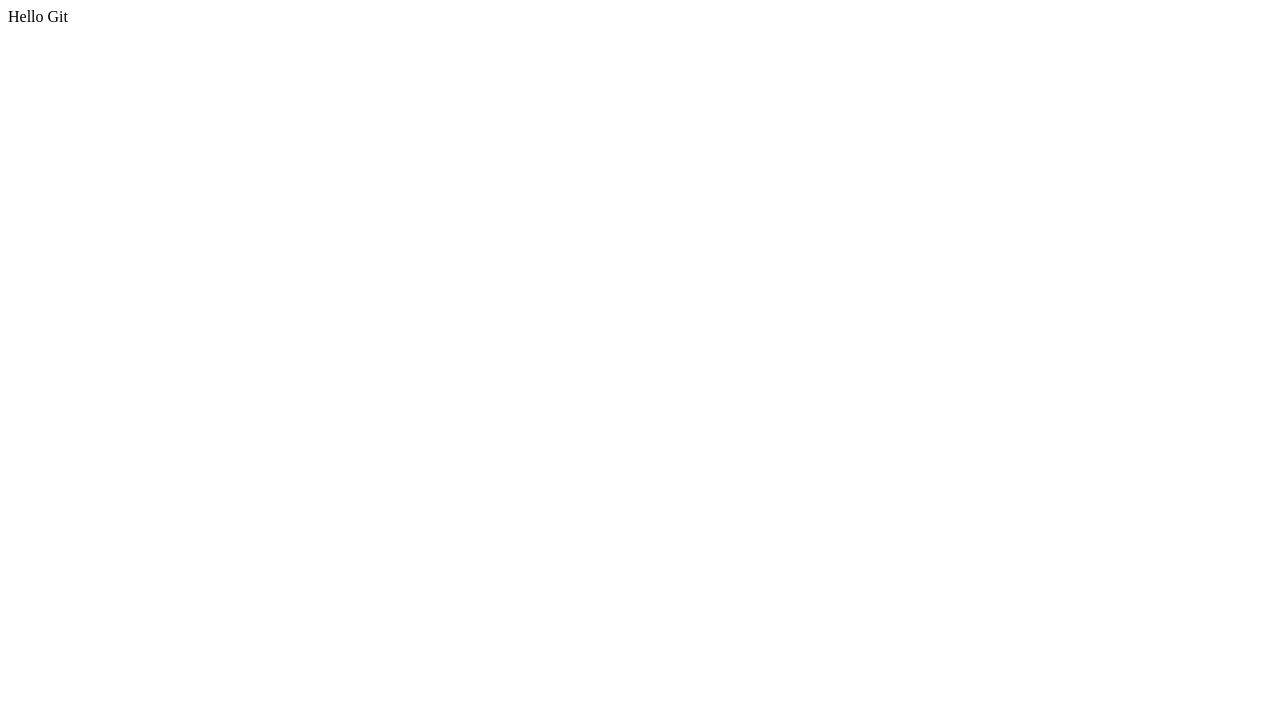
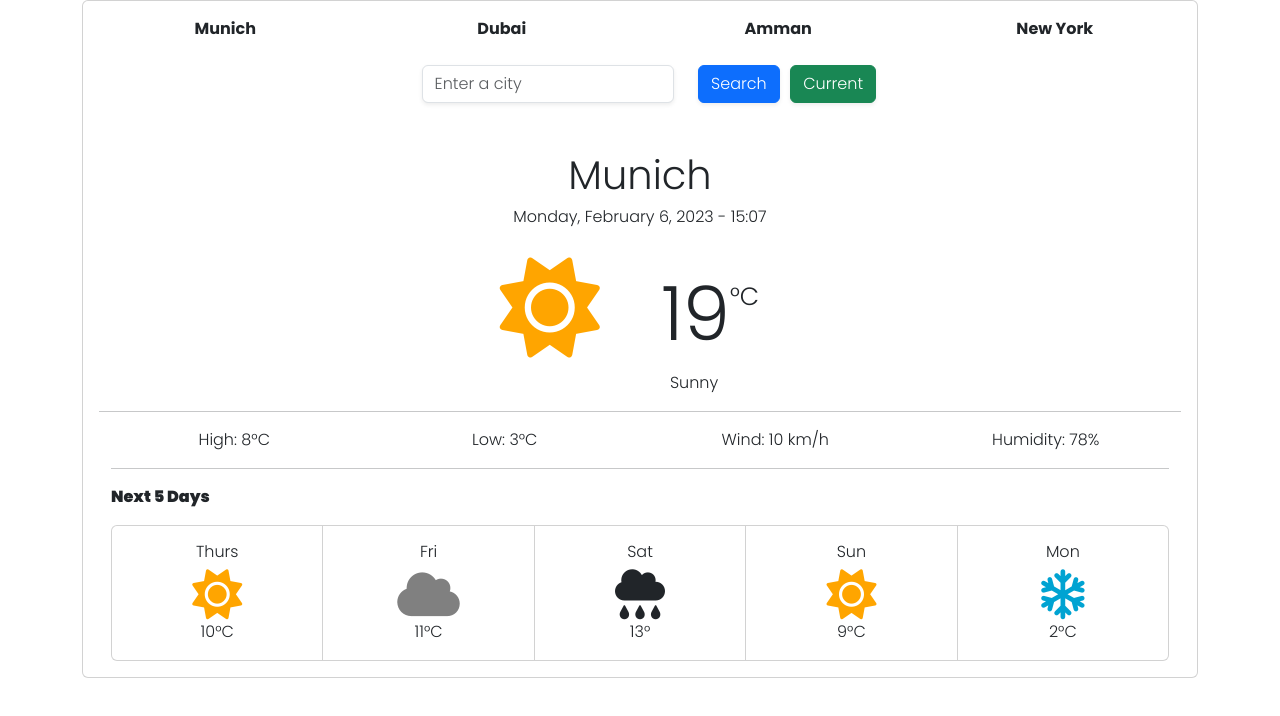
Before and after one commit to godeh2016/my-weather-app, a plain HTML site: page index.html in a window 1280 px wide. Drawn offline with nearby package versions, Linux system fonts and the light colour scheme.

Commit message:
Created the HTML, JS, and CSS files

```diff
--- a/index.html
+++ b/index.html
@@ -3,10 +3,145 @@
   <head>
     <meta charset="UTF-8" />
     <meta http-equiv="X-UA-Compatible" content="IE=edge" />
-    <meta name="viewport" content="width=, initial-scale=1.0" />
-    <title>Document</title>
+    <meta name="viewport" content="width=device-width, initial-scale=1.0" />
+    <link
+      href="https://fonts.googleapis.com/css2?family=Poppins:ital,wght@0,100;0,200;0,300;0,600;0,700;0,800;0,900;1,100;1,200;1,600;1,700;1,800;1,900&display=swap"
+      rel="stylesheet"
+    />
+    <link
+      href="https://cdn.jsdelivr.net/npm/bootstrap@5.3.0-alpha1/dist/css/bootstrap.min.css"
+      rel="stylesheet"
+      integrity="sha384-GLhlTQ8iRABdZLl6O3oVMWSktQOp6b7In1Zl3/Jr59b6EGGoI1aFkw7cmDA6j6gD"
+      crossorigin="anonymous"
+    />
+    <script
+      src="https://kit.fontawesome.com/3afdc3e2e4.js"
+      crossorigin="anonymous"
+    ></script>
+    <script src="https://unpkg.com/axios@1.1.2/dist/axios.min.js"></script>
+    <link rel="stylesheet" href="src/style.css" />
+    <title>Munich Weather</title>
   </head>
   <body>
-    Hello Git
+    <div class="container">
+      <div class="card">
+        <div class="card-body">
+          <div class="text-center">
+            <div class="row cities">
+              <div class="col">Munich</div>
+              <div class="col">Dubai</div>
+              <div class="col">Amman</div>
+              <div class="col">New York</div>
+            </div>
+            <br />
+            <div class="weather-app">
+              <form id="search-form">
+                <div class="row justify-content-center align-items-center">
+                  <div class="col-3">
+                    <input
+                      type="search"
+                      class="form-control shadow-sm"
+                      placeholder="Enter a city"
+                      id="city-input"
+                    />
+                  </div>
+                  <div class="col-1">
+                    <input
+                      type="submit"
+                      class="btn btn-primary shadow-sm"
+                      value="Search"
+                    />
+                  </div>
+                  <div class="col-1">
+                    <input
+                      type="button"
+                      class="btn btn-success shadow-sm"
+                      value="Current"
+                      id="current-location-button"
+                    />
+                  </div>
+                </div>
+              </form>
+              <br />
+              <br />
+
+              <h1 id="city">Munich</h1>
+              <h6>January 1, 2023</h6>
+              <br />
+              <div class="container text-center">
+                <div class="row row-cols-6">
+                  <div class="col"></div>
+                  <div class="col"></div>
+                  <i class="fa-solid fa-sun sun-icon"></i>
+                  <div class="col temp">
+                    <span class="temperature" id="temperature">19</span
+                    ><span class="temp-sign">°C</span>
+                  </div>
+                  <div class="col"></div>
+                  <div class="col"></div>
+                  <div class="col"></div>
+                  <div class="col"></div>
+                  <div class="col"></div>
+                  <div class="col-md-1 text-right" id="description">
+                    Sunny
+                  </div>
+                </div>
+              </div>
+              <hr />
+              <div class="container text-center">
+                <div class="row row-cols-4">
+                  <div class="col">High: <span id="high-temp">8</span>°C</div>
+                  <div class="col">Low: <span id="low-temp">3</span>°C</div>
+                  <div class="col">Wind: <span id="wind">10</span> km/h</div>
+                  <div class="col">
+                    Humidity: <span id="humidity">78</span>%
+                  </div>
+
+              </div>
+              <hr />
+              <p class="next">Next 5 Days</p>
+              <div class="card-group">
+                <div class="card">
+                  <div class="card-body">
+                    <h6 class="card-title">Thurs</h6>
+                    <i class="fa-solid fa-sun sun-small"></i>
+                    <p class="card-text">10°C</p>
+                  </div>
+                </div>
+                <div class="card">
+                  <div class="card-body">
+                    <h6 class="card-title">Fri</h6>
+                    <i class="fa-solid fa-cloud cloud-small"></i>
+                    <p class="card-text">11°C</p>
+                  </div>
+                </div>
+                <div class="card">
+                  <div class="card-body">
+                    <h6 class="card-title">Sat</h6>
+                    <i class="fa-solid fa-cloud-rain rain-small"></i>
+                    <p class="card-text">13°</p>
+                  </div>
+                </div>
+                <div class="card">
+                  <div class="card-body">
+                    <h6 class="card-title">Sun</h6>
+                    <i class="fa-solid fa-sun sun-small"></i>
+                    <p class="card-text">9°C</p>
+                  </div>
+                </div>
+                <div class="card">
+                  <div class="card-body">
+                    <h6 class="card-title">Mon</h6>
+                    <i class="fa-regular fa-snowflake snow-small"></i>
+                    <p class="card-text">2°C</p>
+                  </div>
+                </div>
+              </div>
+            </div>
+          </div>
+        </div>
+      </div>
+    </div>
+    <script src="src/index.js"></script>
   </body>
 </html>
--- /dev/null
+++ b/src/index.js
@@ -0,0 +1,96 @@
+function showDate() {
+  let h6 = document.querySelector("h6");
+  let now = new Date();
+  let date = now.getDate();
+  let year = now.getFullYear();
+
+  let days = [
+    "Sunday",
+    "Monday",
+    "Tuesday",
+    "Wednesday",
+    "Thursday",
+    "Friday",
+    "Saturday",
+  ];
+  let day = days[now.getDay()];
+
+  let months = [
+    "January",
+    "February",
+    "March",
+    "April",
+    "May",
+    "June",
+    "July",
+    "August",
+    "September",
+    "October",
+    "November",
+    "December",
+  ];
+  let month = months[now.getMonth()];
+  let hours = now.getHours();
+  if (hours < 10) {
+    hours = `0${hours}`;
+  }
+  let minutes = now.getMinutes();
+  if (minutes < 10) {
+    minutes = `0${minutes}`;
+  }
+  h6.innerHTML = `${day}, ${month} ${date}, ${year} - ${hours}:${minutes}`;
+}
+showDate();
+
+function currentCityTemp(response) {
+  document.querySelector("h1").innerHTML = response.data.name;
+  document.querySelector(".temperature").innerHTML = Math.round(
+    response.data.main.temp
+  );
+  document.querySelector("#description").innerHTML =
+    response.data.weather[0].description;
+
+  document.querySelector("#low-temp").innerHTML = Math.round(
+    response.data.main.temp_min
+  );
+  document.querySelector("#high-temp").innerHTML = Math.round(
+    response.data.main.temp_max
+  );
+  document.querySelector("#humidity").innerHTML = response.data.main.humidity;
+  document.querySelector("#wind").innerHTML = Math.round(
+    response.data.wind.speed
+  );
+}
+function searchCity(city) {
+  let apiKey = "5f472b7acba333cd8a035ea85a0d4d4c";
+  let apiUrl = `https://api.openweathermap.org/data/2.5/weather?q=${city}&appid=${apiKey}&units=metric`;
+  axios.get(apiUrl).then(currentCityTemp);
+  console.log(apiUrl);
+}
+function search(event) {
+  event.preventDefault();
+  let cityInput = document.querySelector("#city-input").value;
+  document.querySelector("#city").innerHTML = cityInput;
+  searchCity(cityInput);
+}
+
+let searchForm = document.querySelector("#search-form");
+searchForm.addEventListener("submit", search);
+
+function searchLocation(position) {
+  let latitude = position.coords.latitude;
+  let longitude = position.coords.longitude;
+  let units = "metric";
+  let apiKey = "5f472b7acba333cd8a035ea85a0d4d4c";
+  let apiUrl = `https://api.openweathermap.org/data/2.5/weather?lat=${latitude}&lon=${longitude}&appid=${apiKey}&units=${units}`;
+
+  axios.get(apiUrl).then(currentCityTemp);
+}
+
+function getCurrentLocation(event) {
+  event.preventDefault();
+  navigator.geolocation.getCurrentPosition(searchLocation);
+}
+
+let currentLocationButton = document.querySelector("#current-location-button");
+currentLocationButton.addEventListener("click", getCurrentLocation);
--- /dev/null
+++ b/src/style.css
@@ -0,0 +1,46 @@
+.card-body {
+  font-family: "Poppins", sans-serif;
+}
+.cities {
+  font-weight: bold;
+}
+.sun-icon {
+  font-size: 100px;
+  color: orange;
+}
+.sun-small {
+  font-size: 50px;
+  color: orange;
+}
+.temperature {
+  font-size: 75px;
+  position: relative;
+  left: -20px;
+}
+
+.temp-sign {
+  font-size: 25px;
+  position: relative;
+  top: -35px;
+  left: -20px;
+}
+
+#description {
+  text-align: right;
+}
+
+.next {
+  text-align: left;
+  font-weight: 900;
+}
+.cloud-small {
+  font-size: 50px;
+  color: grey;
+}
+.rain-small {
+  font-size: 50px;
+}
+.snow-small {
+  font-size: 50px;
+  color: #00a3d2;
+}
```
